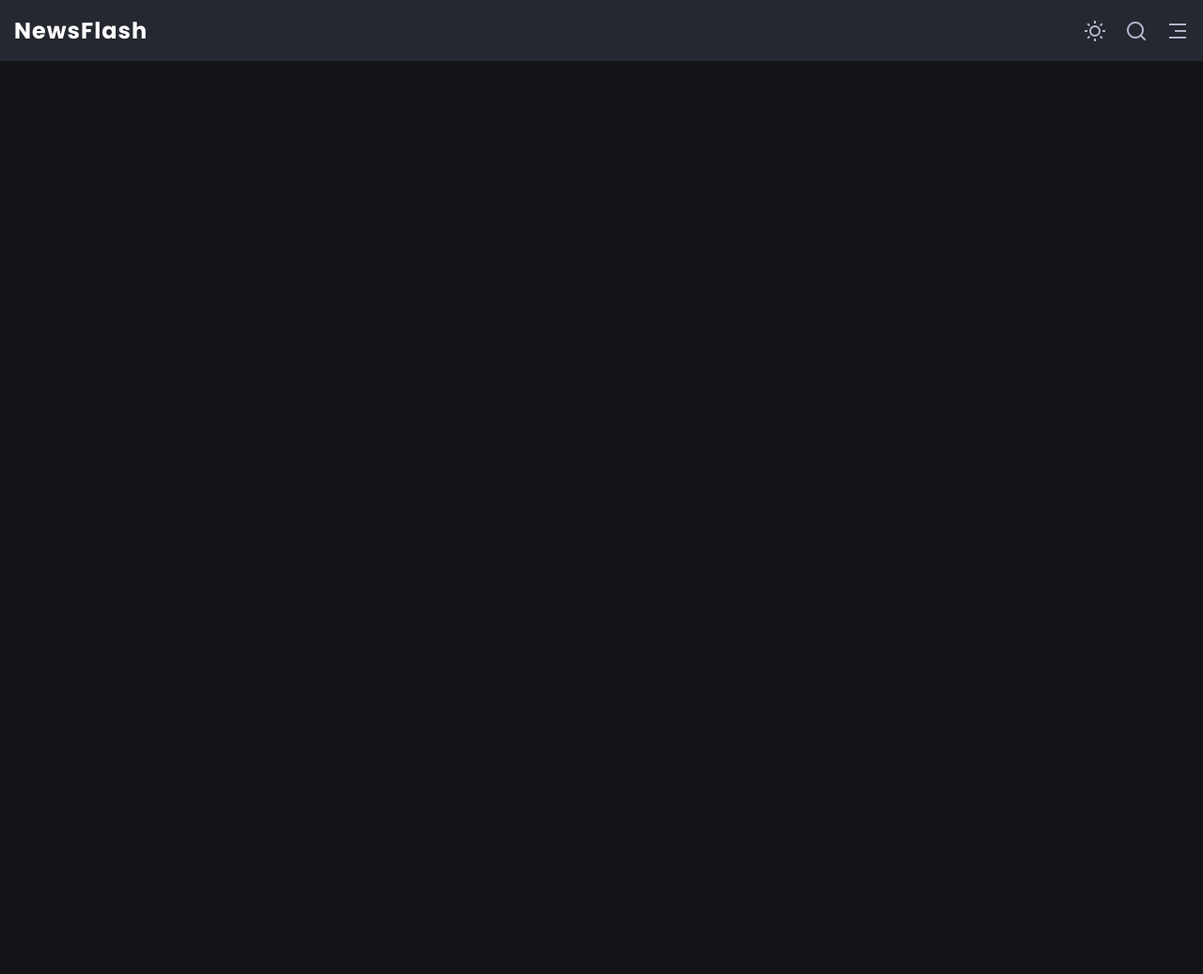
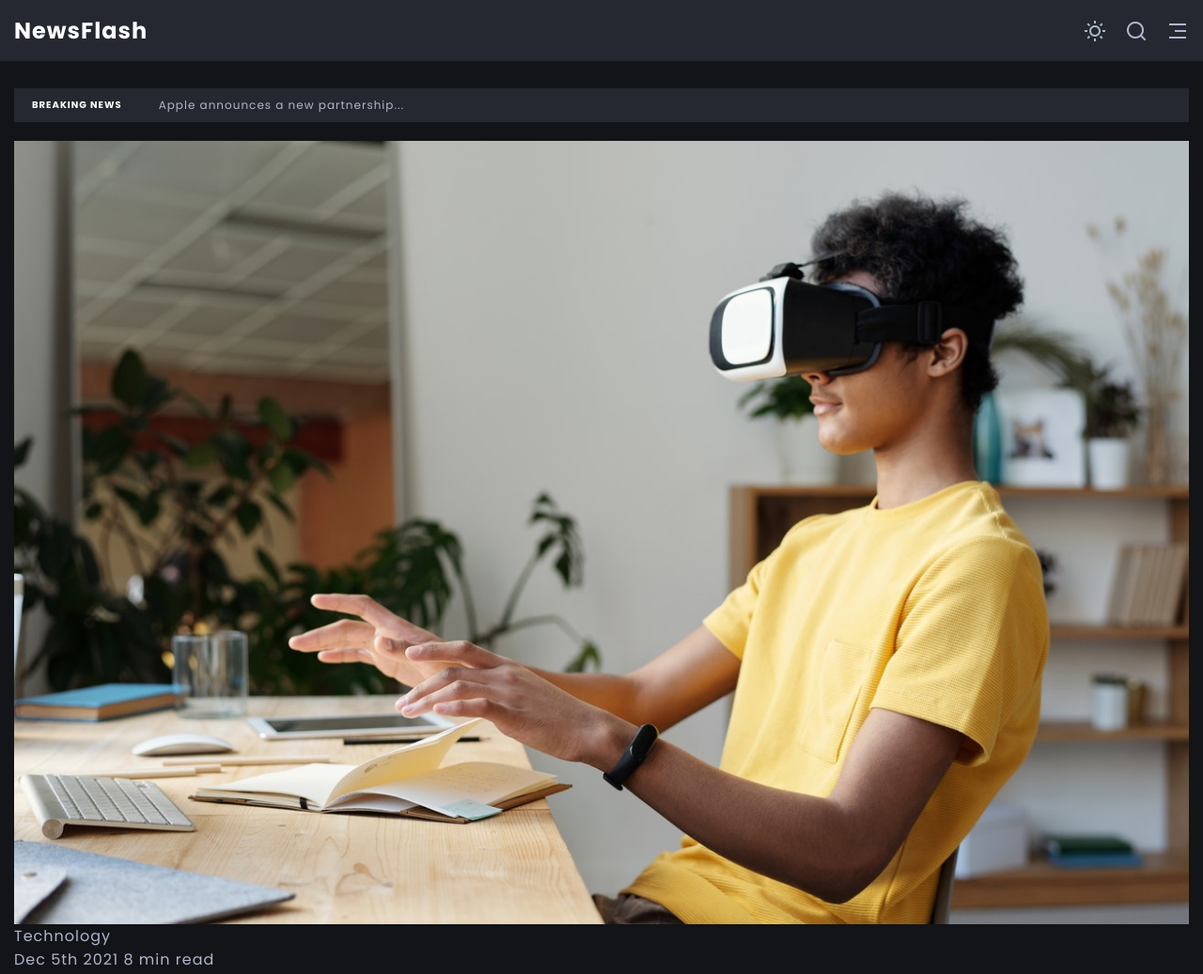
Before and after one commit to louiscollard/Blog_HTML_CSS, a plain HTML site: page Starter/index.html in a window 1280 px wide. Shown: the top 1037 px of the page at 94% size. Before the commit the page ends 800 px from the top, so only its background shows below. Drawn offline with nearby package versions, Linux system fonts and the light colour scheme.

Commit message:
Add articles

```diff
--- a/Starter/assets/css/main.css
+++ b/Starter/assets/css/main.css
@@ -95,6 +95,14 @@ body.light-theme {
 
 .screen-sm-hidden {
 	display: none;
+}
+
+.d-grid {
+	display: grid;
+}
+
+.section {
+	padding-block: 5rem;
 }
 /* Header */
 .header {
@@ -253,7 +261,64 @@ body.light-theme {
 	transform: scale(1);
 }
 /* Featured articles */
+.featured-articles {
+	padding-block: 2rem;
+}
 
+.section-header-offset {
+	margin-top: 7.4rem;
+}
+
+.featured-articles-container,
+.featured-content {
+	gap: var(--gap);
+}
+
+.headline-banner {
+	background-color: var(--secondary-background-color);
+	display: flex;
+	align-items: center;
+	gap: var(--gap);
+	font-size: var(--font-size-xsm);
+}
+
+.headline {
+	color: var(--light-color);
+	font-size: 1rem;
+	text-transform: uppercase;
+	text-align: center;
+	padding: 0.4rem;
+	height: 100%;
+}
+
+.headline span {
+	height: inherit;
+}
+
+.fancy-border {
+	position: relative;
+	overflow: hidden;
+}
+
+.fancy-border::before {
+	content: "";
+	position: absolute;
+	top: 0;
+	left: 0;
+	width: 200%;
+	height: 100%;
+	background-color: var(--gradient-color);
+	background-size: 50% 100%;
+	z-index: 5;
+}
+
+.fancy-border span {
+	position: relative;
+	z-index: 10;
+	display: inline-flex;
+	padding: 0.6rem 1.5rem;
+	background-color: var(--secondary-background-color);
+}
 /* Featured articles - Sidebar */
 
 /* Quick read */
--- a/Starter/index.html
+++ b/Starter/index.html
@@ -84,7 +84,49 @@
 			</button>
 		</div>
 		<!-- Featured articles -->
-
+		<section class="featured-articles section-header-offset">
+			<div class="featured-articles-container container d-grid">
+				<div class="headline-banner">
+					<h3 class="headline fancy-border">
+						<span class="place-items-center">Breaking news</span>
+					</h3>
+					<span class="headline-description">Apple announces a new partnership...</span>
+				</div>
+				<a href="./post.html" class="article featured-article featured-article-1">
+					<img src="./assets/images/featured/featured-1.jpg" alt="" class="article-image" />
+					<span class="article-category">Technology</span>
+					<div class="article-data-container">
+						<div class="article-data">
+							<span>Dec 5th 2021</span>
+							<span class="article-data-spacer"></span>
+							<span>8 min read</span>
+						</div>
+					</div>
+				</a>
+				<a href="./post.html" class="article featured-article featured-article-2">
+					<img src="./assets/images/featured/featured-2.jpg" alt="" class="article-image" />
+					<span class="article-category">Technology</span>
+					<div class="article-data-container">
+						<div class="article-data">
+							<span>Dec 5th 2021</span>
+							<span class="article-data-spacer"></span>
+							<span>8 min read</span>
+						</div>
+					</div>
+				</a>
+				<a href="./post.html" class="article featured-article featured-article-3">
+					<img src="./assets/images/featured/featured-3.jpg" alt="" class="article-image" />
+					<span class="article-category">Technology</span>
+					<div class="article-data-container">
+						<div class="article-data">
+							<span>Dec 5th 2021</span>
+							<span class="article-data-spacer"></span>
+							<span>8 min read</span>
+						</div>
+					</div>
+				</a>
+			</div>
+		</section>
 		<!-- Quick read -->
 
 		<!-- Older posts -->
```
